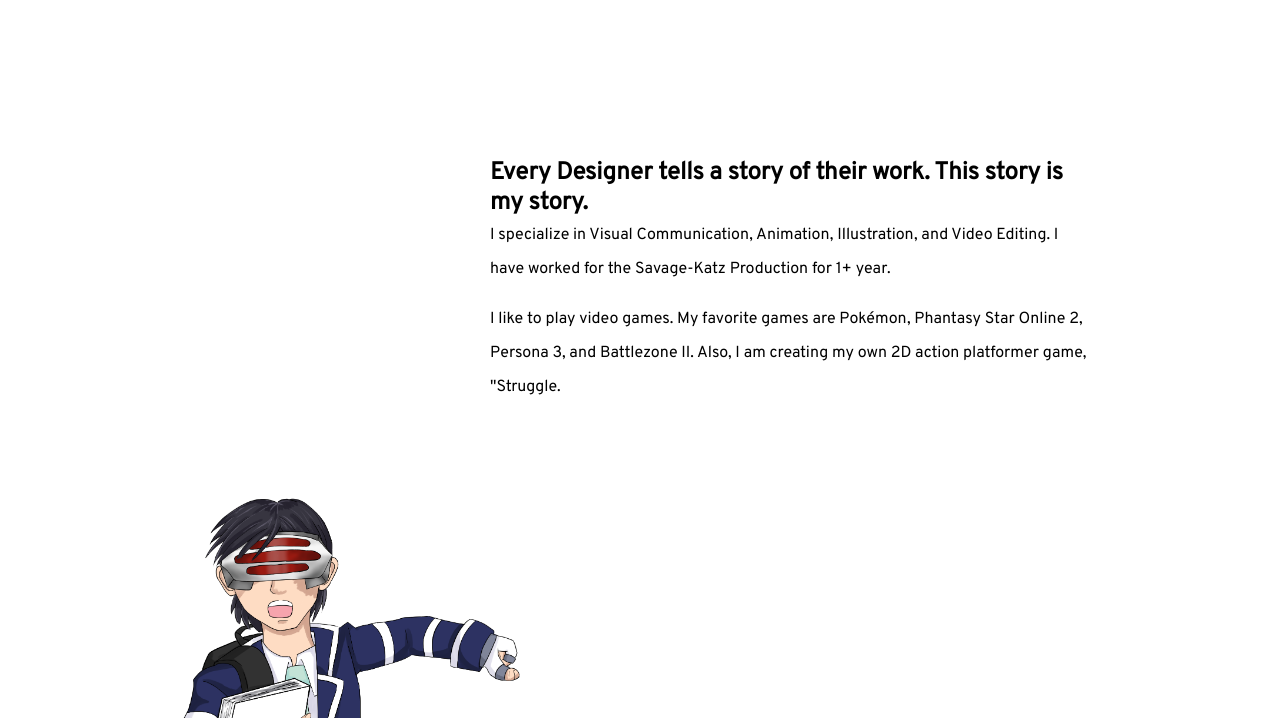
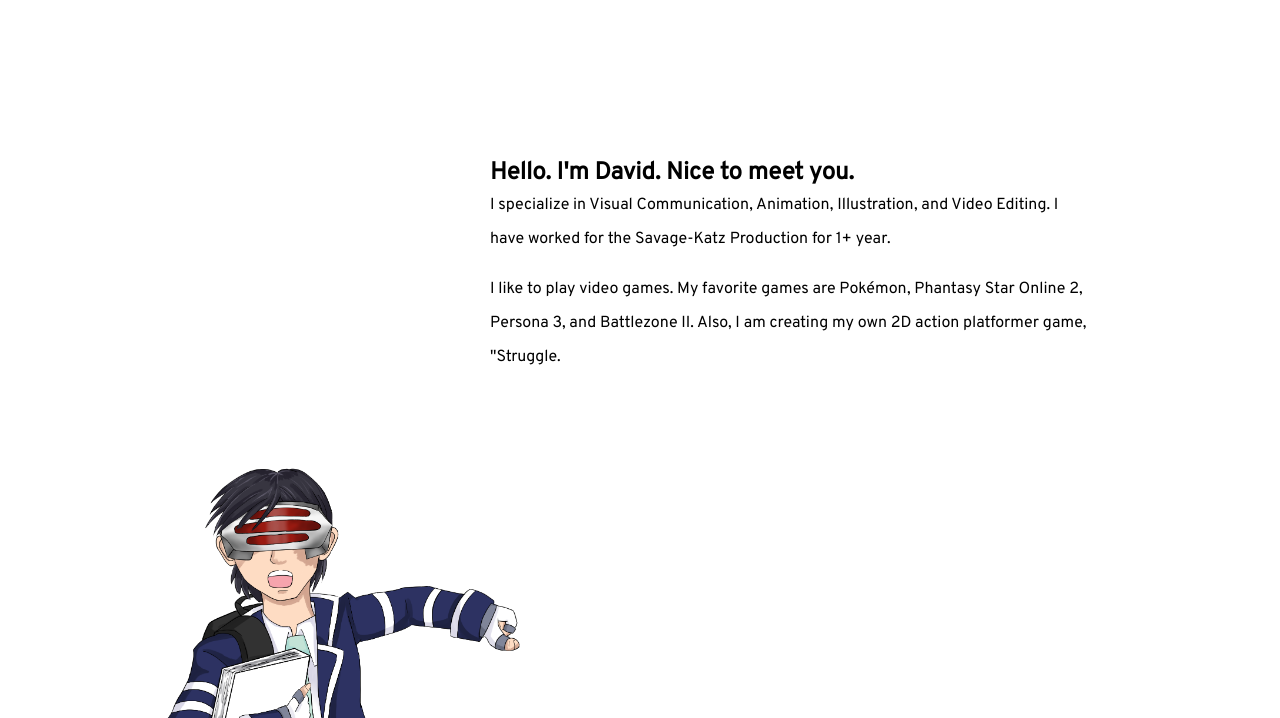
Before and after one commit to danxgallery/david-zhao-designer, a plain HTML site: page about.html in a window 1280 px wide. Shown: the part 82-800 px from the top of the page. Drawn offline with nearby package versions, Linux system fonts and the light colour scheme.

Commit message:
fixing errors

```diff
--- a/about.html
+++ b/about.html
@@ -89,7 +89,7 @@
         <div id="index_wrapper"><!-- This div is used for containing all content that is not footer or navigation-->
             <div class="wrapper">
                 <article>
-                    <h2>Every Designer tells a story of their work. This story is my story.</h2>
+                    <h2>Hello. I'm David. Nice to meet you.</h2>
                     <p>I specialize in Visual Communication, Animation, Illustration, and Video Editing. I have worked for the Savage-Katz Production for 1+ year.</p>
 
                     <p>I like to play video games. My favorite games are Pokémon, Phantasy Star Online 2, Persona 3, and Battlezone II. Also, I am creating my own 2D action platformer game, "Struggle.</p>
```
